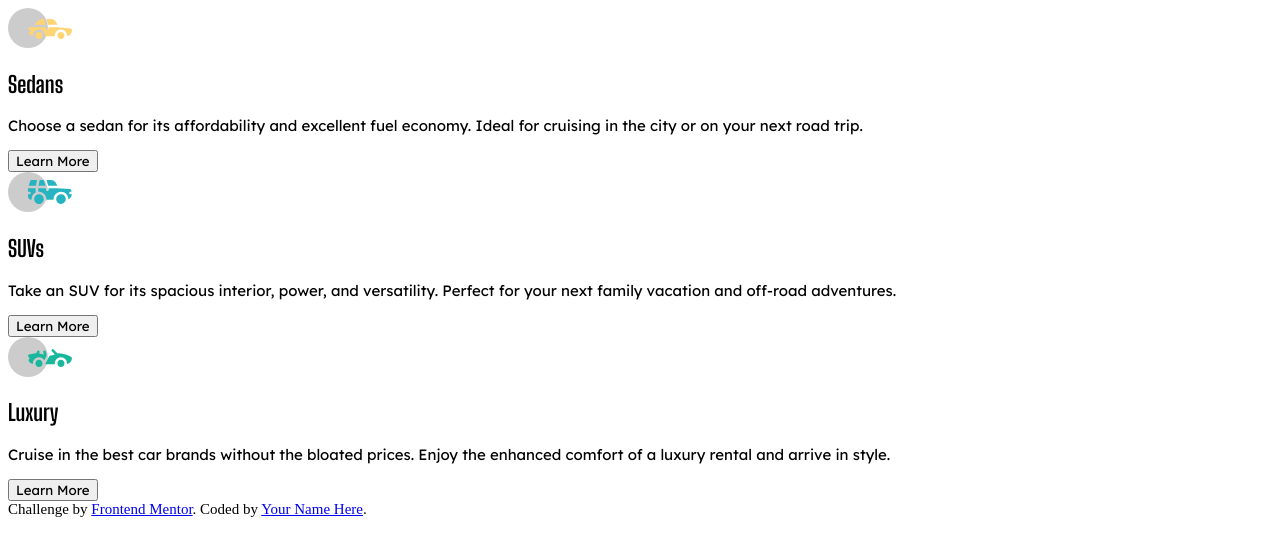
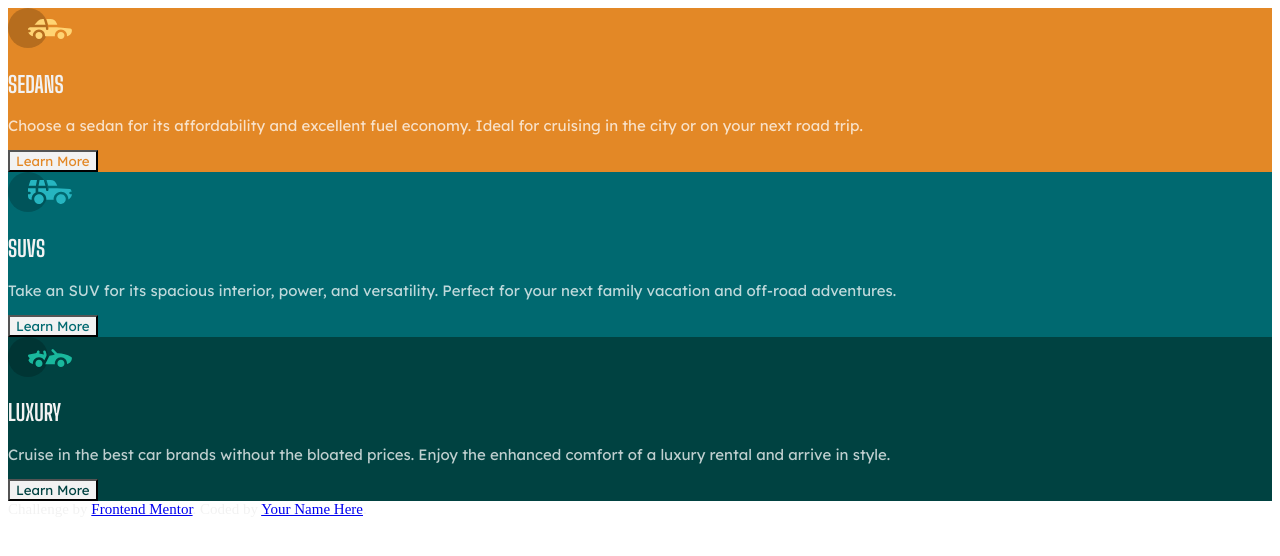
Before and after one commit to pajtimRr/3-column-preview-card-component, a plain HTML site: page index.html in a window 1280 px wide. Drawn offline with Linux system fonts and the light colour scheme.

Commit message:
Declared css rules for colors

```diff
--- a/index.html
+++ b/index.html
@@ -17,34 +17,34 @@
 
 <body>
 
-  <main>
+  <article>
     <section class="sedans">
       <img src="images/icon-sedans.svg" alt="sedan illustration">
       <h2>Sedans</h2>
       <p>Choose a sedan for its affordability and excellent fuel economy. Ideal for cruising in the city
         or on your next road trip.
       </p>
-      <button>Learn More</button>
+      <button id="sedans">Learn More</button>
     </section>
 
-    <section class="SUVs">
+    <section class="suv">
       <img src="images/icon-suvs.svg" alt="suv illustration">
       <h2>SUVs</h2>
       <p>Take an SUV for its spacious interior, power, and versatility. Perfect for your next family vacation
         and off-road adventures.
       </p>
-      <button>Learn More</button>
+      <button id="suv">Learn More</button>
     </section>
 
-    <section class="Luxury">
+    <section class="luxury">
       <img src="images/icon-luxury.svg" alt="luxury illustration">
       <h2>Luxury</h2>
       <p>Cruise in the best car brands without the bloated prices. Enjoy the enhanced comfort of a luxury
         rental and arrive in style.</p>
-        <button>Learn More</button>
+        <button id="luxury">Learn More</button>
     </section>
 
-  </main>
+  </article>
 
 
   <div class="attribution">
--- a/styles.css
+++ b/styles.css
@@ -1,11 +1,49 @@
 p, button {
     font-family: 'Lexend Deca', sans-serif;
+
 }
 
 h2 {
     font-family: 'Big Shoulders Display', cursive;
+    text-transform: uppercase;
 }
 
 body {
     font-size: 15px;
 }
+
+.sedans {
+    background-color: hsl(31, 77%, 52%);
+}
+
+.suv {
+    background-color: hsl(184, 100%, 22%);
+}
+
+.luxury {
+   background-color: hsl(179, 100%, 13%);
+}
+
+p {
+    color: hsla(0, 0%, 100%, 0.75);
+}
+
+body, h2 {
+    color:hsl(0, 0%, 95%);
+}
+
+button {
+    background-color: hsl(0, 0%, 95%);
+}
+
+#sedans {
+    color:  hsl(31, 77%, 52%);
+}
+
+#suv {
+    color:  hsl(184, 100%, 22%);
+}
+
+#luxury {
+  color:  hsl(179, 100%, 13%);
+}
```
